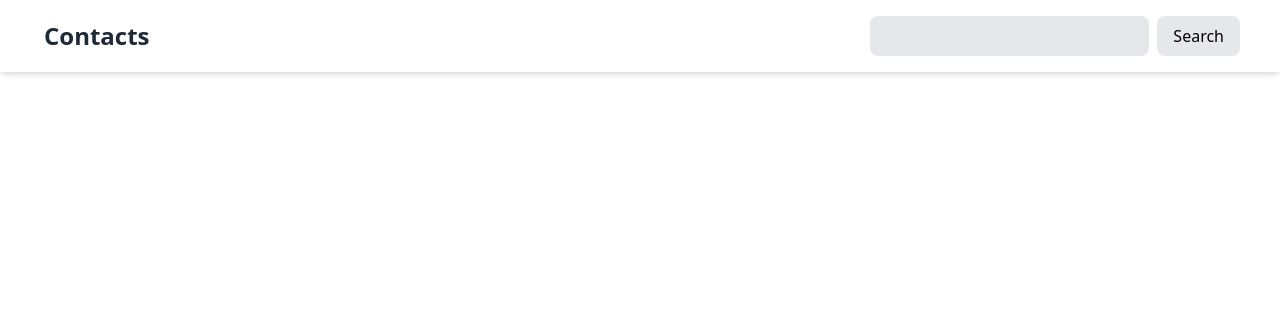
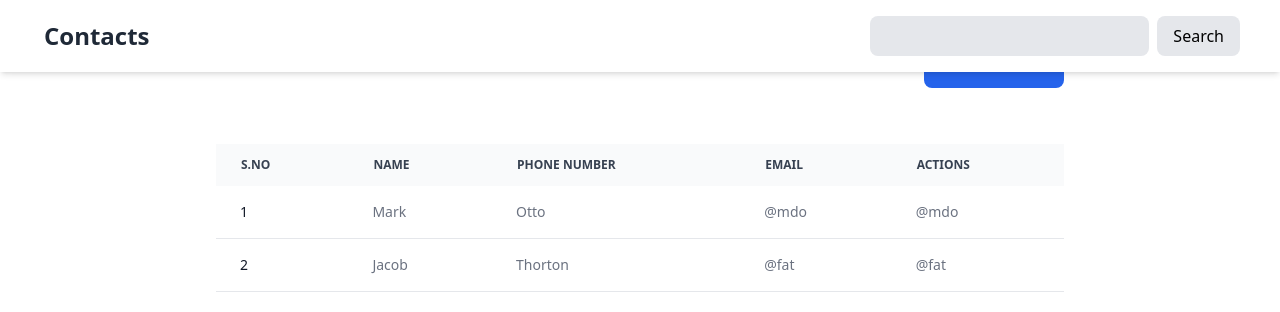
Before and after one commit to srisrinu1/contacts-task, a React (Create React App) app: page / in a window 1280 px wide. Shown: the top 312 px of the page. Built offline with nearby package versions, Linux system fonts and the light colour scheme.

Commit message:
Made few changes

```diff
--- a/src/components/Contacts.js
+++ b/src/components/Contacts.js
@@ -2,7 +2,86 @@ import React from 'react'
 
 const contacts = () => {
   return (
-    <div>contacts</div>
+    <div>
+    <div className='container mx-auto flex flex-row justify-between py-10'>
+      <h1 className='text-3xl'>All Contacts</h1>
+      <button className='bg-blue-600 p-3 px-6 rounded-lg'>Add Contact</button>
+    </div>
+    {/* Table */}
+    <div className='container mx-auto mt-4'>
+       <div className="overflow-x-auto relative">
+         <table className='w-full text-sm text-left  text-gray-500 dark:text-gray-400'>
+            <thead  className="text-xs text-gray-700 uppercase bg-gray-50 dark:bg-gray-700 dark:text-gray-400">
+               <tr>
+                 <th scope='col' className='py-3 px-6'>
+                 <td>S.NO</td>
+                 </th>
+                  <th scope='col' className='py-3 px-6'>
+                 <td>Name</td>
+                 </th>
+                 <th scope='col' className='py-3 px-6'>
+                 <td>Phone number</td>
+                 </th>
+                 <th scope='col' className='py-3 px-6'>
+                 <td>Email</td>
+                 </th>
+                 <th scope='col' className='py-3 px-6'>
+                 <td>Actions</td>
+                 </th>
+               </tr>
+
+            </thead>
+
+            <tbody>
+              <tr className='bg-white border-b dark:bg-gray-800 dark:border-gray-700'>
+                <th scope='row' className="py-4 px-6 font-medium text-gray-900 whitespace-nowrap dark:text-white">1</th>
+
+                <td className='py-4 px-6'>
+                   Mark
+                </td>
+                 <td className='py-4 px-6'>
+                   Otto
+                 </td>
+
+                 <td className="py-4 px-6">
+                   @mdo
+                 </td>
+                 <td className="py-4 px-6">
+                  @mdo
+                 </td>
+
+
+
+
+              </tr>
+
+              <tr className='bg-white border-b dark:bg-gray-800 dark:border-gray-700'>
+               <th scope='row' className="py-4 px-6 font-medium text-gray-900 whitespace-nowrap dark:text-white" >
+                  2
+               </th>
+                 <td className="py-4 px-6">
+                  Jacob
+                 </td>
+                 <td className="py-4 px-6">
+                  Thorton
+                 </td>
+                 <td className="py-4 px-6">
+                  @fat
+                 </td>
+                 <td className="py-4 px-6">
+                  @fat
+                 </td>
+
+              </tr>
+            </tbody>
+
+
+         </table>
+
+       </div>
+
+     </div>
+    </div>
   )
 }
 
```
